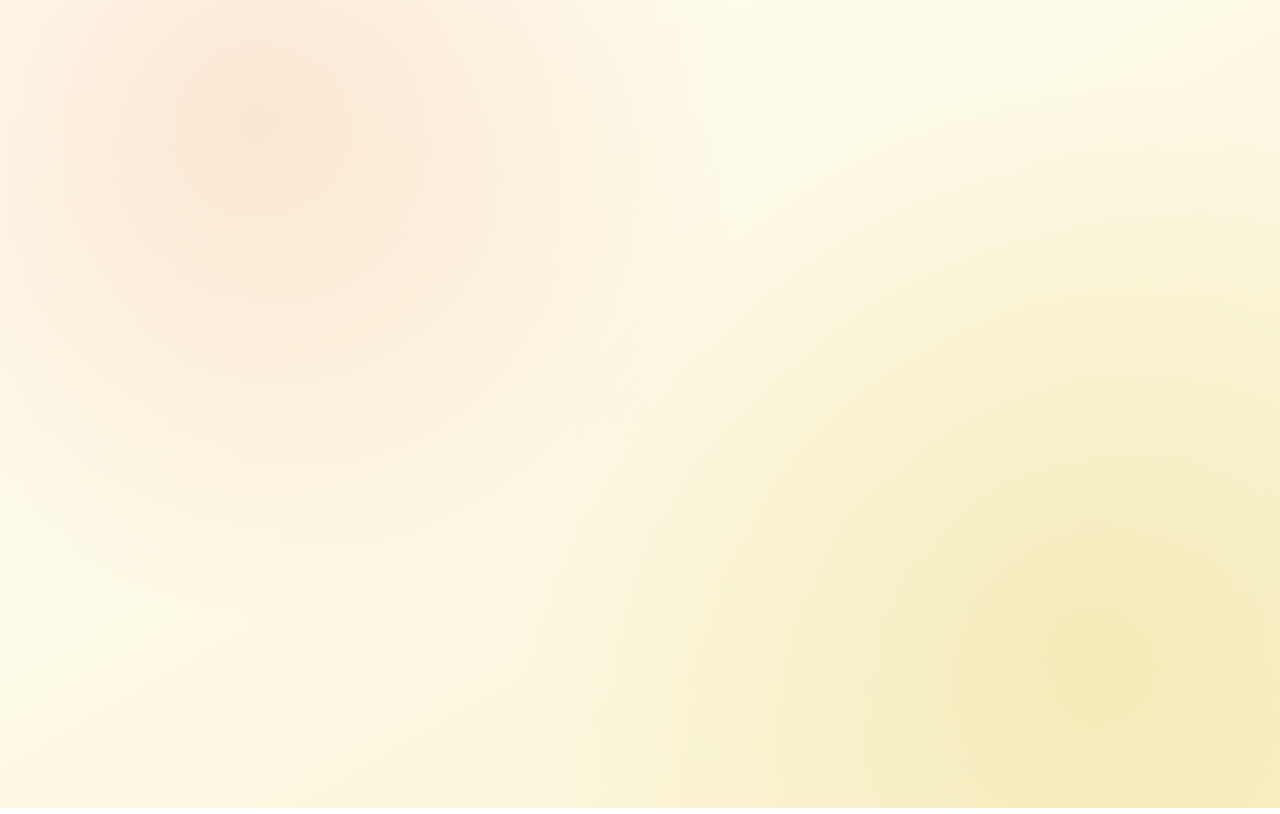
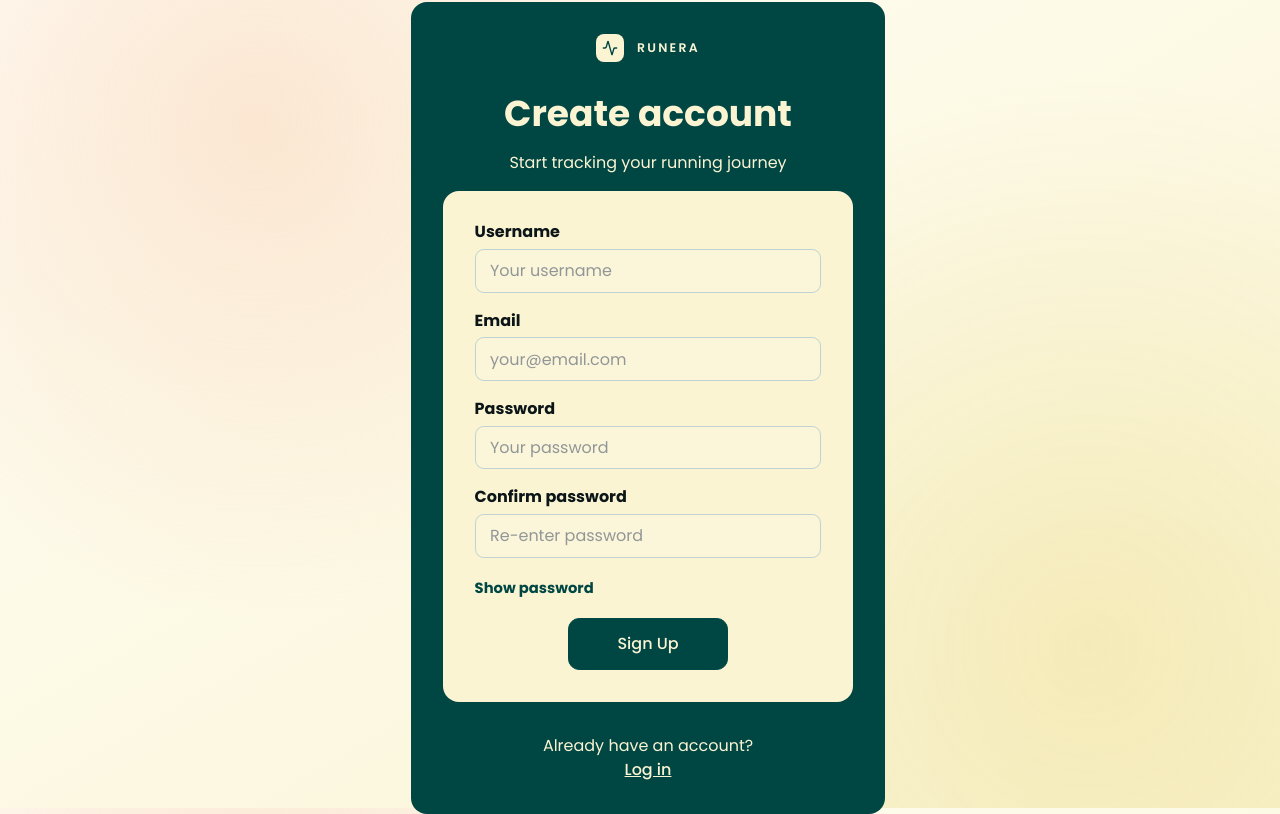
Before and after one commit to Tratatemium/Runera, a React (Create React App) app: page /signup in a window 1280 px wide. Built offline with nearby package versions, Linux system fonts and the light colour scheme.

Commit message:
Implement Signup page with form validation and styling; add FormField and Button components

```diff
--- a/src/components/Button.module.css
+++ b/src/components/Button.module.css
@@ -4,6 +4,7 @@
   border-radius: 0.7em;
   transition: 0.2s;
   text-decoration: none;
+  cursor: pointer;
 }
 
 .button:hover {
--- a/src/components/Button.tsx
+++ b/src/components/Button.tsx
@@ -1,8 +1,13 @@
 import styles from "./Button.module.css";
 
-function Button() {
+interface ButtonProps {
+  buttonText: string;
+  style: "accent1" | "accent1Inverted" | "accent2";
+}
+
+function Button({buttonText, style}: ButtonProps) {
     return(
-        <button className={styles.button}></button>
+        <button className={`${styles.button} ${styles[style]}`}>{buttonText}</button>
     );
 }
 
--- /dev/null
+++ b/src/components/FormField.module.css
@@ -0,0 +1,49 @@
+.formRow {
+  display: flex;
+  flex-direction: column;
+  align-items: start;
+  color: var(--primary-color);
+  gap: 0.5em;
+}
+
+.formLabel {
+  font-weight: var(--font-weight-bold);
+}
+
+.formInput {
+  width: min(100%, 26rem);
+  padding: 0.7em 0.9em;
+  border: 1px solid color-mix(in srgb, var(--accent-color-1) 25%, white);
+  border-radius: 0.55em;
+  background: color-mix(in srgb, var(--secondary-color) 85%, white);
+  color: var(--primary-color);
+  font: inherit;
+  line-height: 1.2;
+  transition:
+    border-color 140ms ease,
+    box-shadow 140ms ease,
+    background-color 140ms ease;
+}
+
+.formInput::placeholder {
+  color: color-mix(in srgb, var(--primary-color) 45%, white);
+}
+
+.formInput:focus {
+  outline: none;
+  border-color: var(--accent-color-1);
+  box-shadow: 0 0 0 3px color-mix(in srgb, var(--accent-color-1) 20%, white);
+  background: white;
+}
+
+.inputError,
+.inputError:focus {
+  border-color: #d93025;
+  box-shadow: 0 0 0 3px color-mix(in srgb, #d93025 18%, white);
+}
+
+.errorText {
+  margin: 0;
+  font-size: 0.875rem;
+  color: #b3261e;
+}
--- /dev/null
+++ b/src/components/FormField.tsx
@@ -0,0 +1,37 @@
+import styles from "./FormField.module.css";
+import { InputHTMLAttributes } from "react";
+
+interface FormFieldProps
+  extends Omit<InputHTMLAttributes<HTMLInputElement>, "id" | "name"> {
+  id: string;
+  label: string;
+  error?: string;
+}
+
+function FormField({ id, label, type = "text", error, ...inputProps }: FormFieldProps) {
+  const errorId = `${id}Error`;
+
+  return (
+    <div className={styles.formRow}>
+      <label htmlFor={id} className={styles.formLabel}>
+        {label}
+      </label>
+      <input
+        id={id}
+        name={id}
+        type={type}
+        className={`${styles.formInput} ${error ? styles.inputError : ""}`}
+        aria-invalid={Boolean(error)}
+        aria-describedby={error ? errorId : undefined}
+        {...inputProps}
+      />
+      {error ? (
+        <p id={errorId} role="alert" className={styles.errorText}>
+          {error}
+        </p>
+      ) : null}
+    </div>
+  );
+}
+
+export { FormField };
--- a/src/components/Logo.module.css
+++ b/src/components/Logo.module.css
@@ -12,8 +12,6 @@
   width: 1.75em;
   height: 1.75em;
   border-radius: 0.5em;
-  background-color: var(--accent-color-1);
-  color: var(--secondary-color);
 }
 .logo svg {
   fill: none;
@@ -31,5 +29,22 @@
   letter-spacing: 0.18em;
   font-size: 0.78rem;
   font-weight: var(--font-weight-semibold);
+}
+
+.colorStyleAccent1 .logo {
+  background-color: var(--accent-color-1);
+  color: var(--secondary-color);
+}
+
+.colorStyleAccent1 .brandName {
   color: var(--accent-color-1);
 }
+
+.colorStyleSecondary .logo {
+  background-color: var(--secondary-color);
+  color: var(--accent-color-1);
+}
+
+.colorStyleSecondary .brandName {
+  color: var(--secondary-color);
+}
--- a/src/components/Logo.tsx
+++ b/src/components/Logo.tsx
@@ -2,11 +2,12 @@ import styles from "./Logo.module.css";
 
 interface LogoProps {
   showBrandName?: boolean;
+  style: "colorStyleAccent1" | "colorStyleSecondary"
 }
 
-function Logo({ showBrandName = true }: LogoProps) {
+function Logo({ showBrandName = true, style }: LogoProps) {
   return (
-    <div className={styles.logoLockup}>
+    <div className={`${styles.logoLockup} ${styles[style]}`}>
       <div className={styles.logo}>
         <svg
           xmlns="http://www.w3.org/2000/svg"
--- a/src/pages/Home.tsx
+++ b/src/pages/Home.tsx
@@ -10,7 +10,7 @@ function Home() {
     <div className={styles.home}>
       <main>
         <section className={styles.hero}>
-          <Logo></Logo>
+          <Logo style={"colorStyleAccent1"}></Logo>
           <h1 className={styles.title}>Track Every Step</h1>
           <p className={styles.subtitle}>
             Log your runs, monitor progress, and achieve your goals with Runera.
--- a/src/pages/Signup.module.css
+++ b/src/pages/Signup.module.css
@@ -0,0 +1,76 @@
+.signupPage {
+  display: flex;
+  flex-direction: column;
+  align-items: center;
+  justify-content: center;
+  width: 100vw;
+  height: 100vh;
+}
+
+.signupMain {
+  display: flex;
+  flex-direction: column;
+  align-items: center;
+  justify-content: center;
+  margin: auto;
+}
+
+.signupCard {
+  display: flex;
+  flex-direction: column;
+  align-items: center;
+  justify-content: center;
+  padding: 2em;
+  border-radius: 1em;
+  background-color: var(--accent-color-1);
+  color: var(--secondary-color);
+  gap: 1em;
+}
+.signupHeader {
+  display: flex;
+  flex-direction: column;
+  align-items: center;
+  justify-content: center;
+}
+
+.signupTitle {
+}
+
+.signupSubtitle {
+}
+
+.signupForm {
+  display: flex;
+  flex-direction: column;
+  align-items: start;
+  justify-content: left;
+  padding: 2em;
+  border-radius: 1em;
+  background-color: var(--secondary-color);
+  color: var(--accent-color-1);
+  gap: 1.2em;
+}
+
+.formActions{
+  display: flex;
+  width: 100%;
+  align-items: center;
+  justify-content: center;
+}
+
+.passwordToggle {
+  align-self: flex-start;
+  border: none;
+  background: transparent;
+  color: var(--accent-color-1);
+  font: inherit;
+  font-size: 0.92rem;
+  font-weight: var(--font-weight-bold);
+  padding: 0;
+  cursor: pointer;
+}
+
+.passwordToggle:hover,
+.passwordToggle:focus-visible {
+  text-decoration: underline;
+}
--- a/src/pages/Signup.tsx
+++ b/src/pages/Signup.tsx
@@ -1,9 +1,171 @@
 import styles from "./Signup.module.css";
+import { ChangeEvent, FormEvent, useMemo, useState } from "react";
+
+import { Logo } from "../components/Logo";
+import { FormField } from "../components/FormField";
+import { Button } from "../components/Button";
+
+type SignupField = "username" | "email" | "password" | "confirmPassword";
+
+type SignupValues = Record<SignupField, string>;
+type SignupErrors = Partial<Record<SignupField, string>>;
+
+const initialValues: SignupValues = {
+  username: "",
+  email: "",
+  password: "",
+  confirmPassword: "",
+};
+
+function validateSignup(values: SignupValues): SignupErrors {
+  const errors: SignupErrors = {};
+
+  if (values.username.trim().length < 3) {
+    errors.username = "Username must be at least 3 characters.";
+  }
+
+  if (!/^[^\s@]+@[^\s@]+\.[^\s@]+$/.test(values.email)) {
+    errors.email = "Enter a valid email address.";
+  }
+
+  if (values.password.length < 8) {
+    errors.password = "Password must be at least 8 characters.";
+  } else if (!/(?=.*[A-Za-z])(?=.*\d)/.test(values.password)) {
+    errors.password = "Password must include letters and numbers.";
+  }
+
+  if (values.confirmPassword !== values.password) {
+    errors.confirmPassword = "Passwords do not match.";
+  }
+
+  return errors;
+}
 
 function Signup() {
-    return(
-        <></>
-    );
+  const [values, setValues] = useState<SignupValues>(initialValues);
+  const [touched, setTouched] = useState<Partial<Record<SignupField, boolean>>>({});
+  const [showAllErrors, setShowAllErrors] = useState(false);
+  const [showPasswords, setShowPasswords] = useState(false);
+
+  const errors = useMemo(() => validateSignup(values), [values]);
+
+  function handleChange(event: ChangeEvent<HTMLInputElement>) {
+    const { name, value } = event.target;
+    setValues((prev) => ({ ...prev, [name]: value }));
+  }
+
+  function handleBlur(event: ChangeEvent<HTMLInputElement>) {
+    const field = event.target.name as SignupField;
+    setTouched((prev) => ({ ...prev, [field]: true }));
+  }
+
+  function handleSubmit(event: FormEvent<HTMLFormElement>) {
+    event.preventDefault();
+    setShowAllErrors(true);
+    setTouched({ username: true, email: true, password: true, confirmPassword: true });
+
+    if (Object.keys(errors).length > 0) {
+      return;
+    }
+
+    // Placeholder for API call.
+    window.alert("Signup form is valid. Ready to submit.");
+    setValues(initialValues);
+    setTouched({});
+    setShowAllErrors(false);
+  }
+
+  const getFieldError = (field: SignupField): string | undefined => {
+    if (!showAllErrors && !touched[field]) {
+      return undefined;
+    }
+    return errors[field];
+  };
+
+  return (
+    <div className={styles.signupPage}>
+      <main className={styles.signupMain}>
+        <section className={styles.signupCard} aria-labelledby="signupTitle">
+          <header className={styles.signupHeader}>
+            <Logo style={"colorStyleSecondary"}></Logo>
+            <h1 id="signupTitle" className={styles.signupTitle}>
+              Create account
+            </h1>
+            <p className={styles.signupSubtitle}>
+              Start tracking your running journey
+            </p>
+          </header>
+
+          <form className={styles.signupForm} noValidate onSubmit={handleSubmit}>
+            <FormField
+              id="username"
+              label="Username"
+              type="text"
+              placeholder="Your username"
+              value={values.username}
+              onChange={handleChange}
+              onBlur={handleBlur}
+              autoComplete="username"
+              error={getFieldError("username")}
+            ></FormField>
+            <FormField
+              id="email"
+              label="Email"
+              type="email"
+              placeholder="your@email.com"
+              value={values.email}
+              onChange={handleChange}
+              onBlur={handleBlur}
+              autoComplete="email"
+              error={getFieldError("email")}
+            ></FormField>
+            <FormField
+              id="password"
+              label="Password"
+              type={showPasswords ? "text" : "password"}
+              placeholder="Your password"
+              value={values.password}
+              onChange={handleChange}
+              onBlur={handleBlur}
+              autoComplete="new-password"
+              error={getFieldError("password")}
+            ></FormField>
+            <FormField
+              id="confirmPassword"
+              label="Confirm password"
+              type={showPasswords ? "text" : "password"}
+              placeholder="Re-enter password"
+              value={values.confirmPassword}
+              onChange={handleChange}
+              onBlur={handleBlur}
+              autoComplete="new-password"
+              error={getFieldError("confirmPassword")}
+            ></FormField>
+
+            <button
+              type="button"
+              className={styles.passwordToggle}
+              onClick={() => setShowPasswords((prev) => !prev)}
+              aria-pressed={showPasswords}
+            >
+              {showPasswords ? "Hide password" : "Show password"}
+            </button>
+
+            <div className={styles.formActions}>
+              <Button buttonText="Sign Up" style="accent1"></Button>
+            </div>
+          </form>
+
+          <footer className={styles.signupFooter}>
+            <p className={styles.footerText}>Already have an account?</p>
+            <a href="/login" className={styles.footerLink}>
+              Log in
+            </a>
+          </footer>
+        </section>
+      </main>
+    </div>
+  );
 }
 
-export { Signup }
+export { Signup };
```
